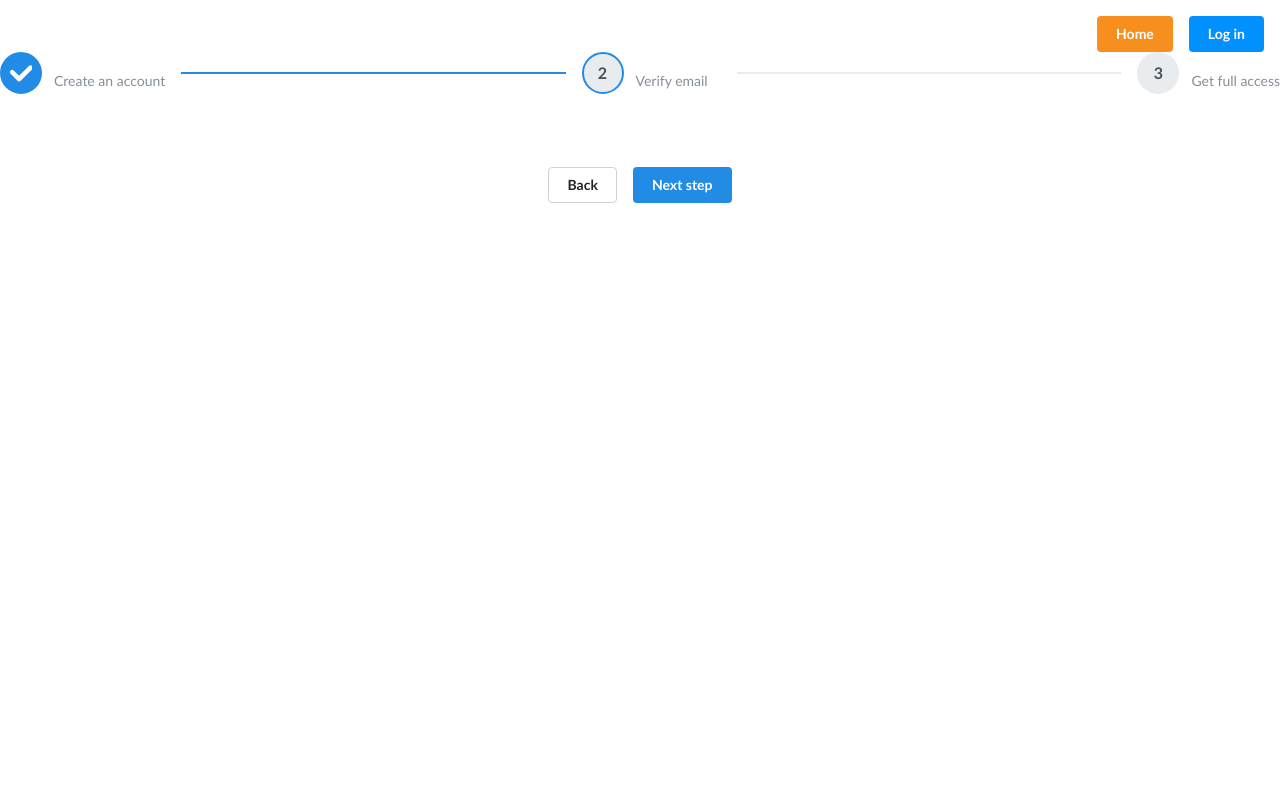
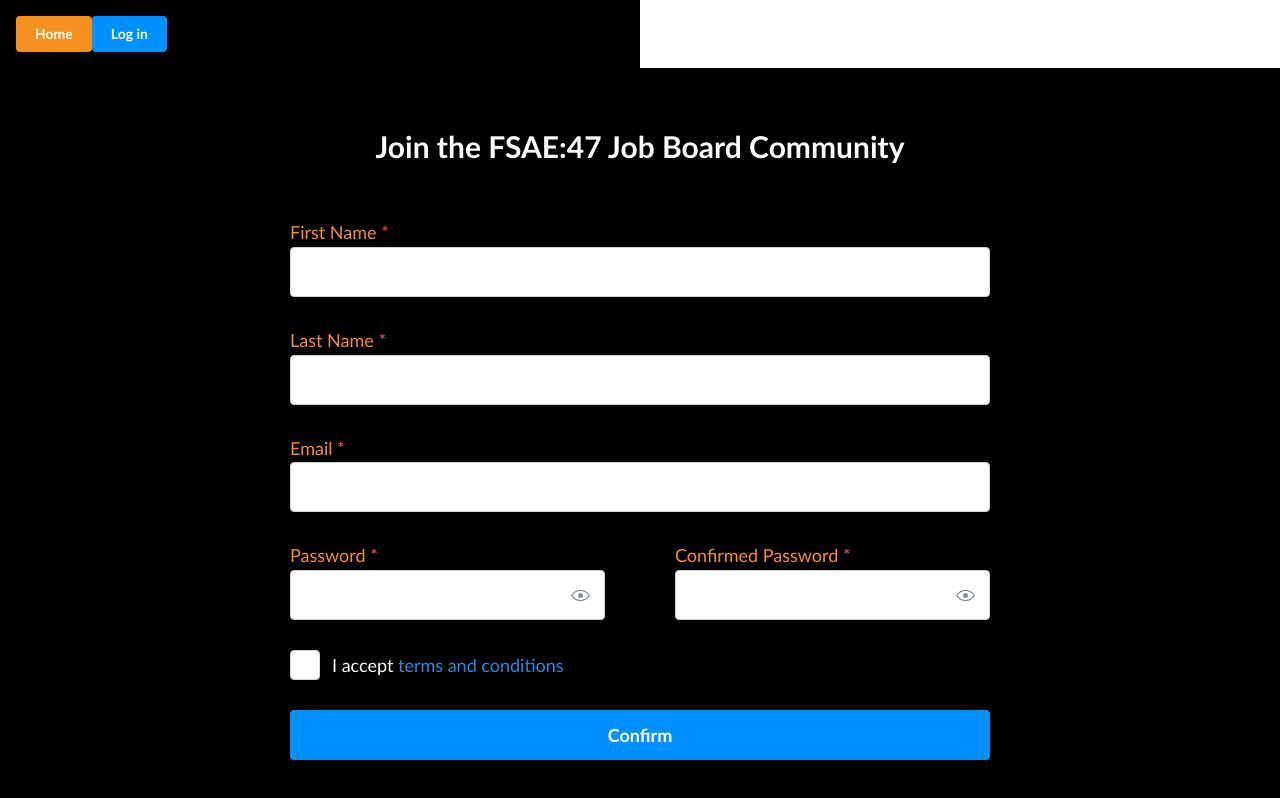
Before and after one commit to UoaWDCC/fsae-jobs-board, a React (Vite) app in the folder web/: page /signup in a window 1280 px wide. Built offline with nearby package versions, Linux system fonts and the light colour scheme.

Commit message:
student signup with modification on styling names

```diff
--- a/web/src/app/components/AuthForms/LoginForm.tsx
+++ b/web/src/app/components/AuthForms/LoginForm.tsx
@@ -12,8 +12,8 @@ import classes from './authform.module.css';
 
 export function LoginForm() {
   return (
-    <Paper className={classes.formContainer} radius={0} p={30}>
-      <div className={classes.form}>
+    <Paper className={classes.loginFormContainer} radius={0} p={30}>
+      <form className={classes.form}>
         <Title order={5} ta="center" mt="md" mb={50}>
           Login
         </Title>
@@ -37,7 +37,7 @@ export function LoginForm() {
             password?
           </Anchor>
         </Text>
-      </div>
+      </form>
     </Paper>
   );
 }
--- a/web/src/app/components/AuthForms/SignupForm.tsx
+++ b/web/src/app/components/AuthForms/SignupForm.tsx
@@ -1,33 +1,75 @@
+import {
+  Anchor,
+  Button,
+  Checkbox,
+  Container,
+  Flex,
+  PasswordInput,
+  Stack,
+  TextInput,
+  Title,
+} from '@mantine/core';
 import { useState } from 'react';
-import { Stepper, Button, Group } from '@mantine/core';
+import classes from './authform.module.css';
 
 const SignupForm = () => {
-  const [active, setActive] = useState(1);
-  const nextStep = () => setActive((current) => (current < 3 ? current + 1 : current));
-  const prevStep = () => setActive((current) => (current > 0 ? current - 1 : current));
+  const [role, setRole] = useState('student');
+  return (
+    <div className={classes.signupFormContainer}>
+      {/* logo */}
+      <Title order={5} ta="center" mt="md" mb={50}>
+        Join the FSAE:47 Job Board Community
+      </Title>
 
-  return (
-    <>
-      <Stepper active={active} onStepClick={setActive} allowNextStepsSelect={false}>
-        <Stepper.Step label="First step" description="Create an account">
-          Step 1 content: Create an account
-        </Stepper.Step>
-        <Stepper.Step label="Second step" description="Verify email">
-          Step 2 content: Verify email
-        </Stepper.Step>
-        <Stepper.Step label="Final step" description="Get full access">
-          Step 3 content: Get full access
-        </Stepper.Step>
-        <Stepper.Completed>Completed, click back button to get to previous step</Stepper.Completed>
-      </Stepper>
-
-      <Group justify="center" mt="xl">
-        <Button variant="default" onClick={prevStep}>
-          Back
-        </Button>
-        <Button onClick={nextStep}>Next step</Button>
-      </Group>
-    </>
+      {role === 'student' && (
+        <form className={classes.form}>
+          <Stack gap={30}>
+            <TextInput
+              label="First Name"
+              size="lg"
+              required
+              classNames={{ label: classes.formLabel }}
+            />
+            <TextInput
+              label="Last Name"
+              size="lg"
+              required
+              classNames={{ label: classes.formLabel }}
+            />
+            <TextInput label="Email" size="lg" required classNames={{ label: classes.formLabel }} />
+            <Flex justify="space-between">
+              <PasswordInput
+                label="Password"
+                size="lg"
+                required
+                classNames={{ label: classes.formLabel, root: classes.horizontalInput }}
+              />
+              <PasswordInput
+                label="Confirmed Password"
+                size="lg"
+                required
+                classNames={{ label: classes.formLabel, root: classes.horizontalInput }}
+              />
+            </Flex>
+            <Checkbox
+              size="lg"
+              label={
+                <>
+                  I accept{' '}
+                  <Anchor href="https://mantine.dev" target="_blank" inherit>
+                    terms and conditions
+                  </Anchor>
+                </>
+              }
+              required
+            />
+            <Button color="var(--mantine-color-customAzureBlue-1)" size="lg">
+              Confirm
+            </Button>
+          </Stack>
+        </form>
+      )}
+    </div>
   );
 };
 
--- a/web/src/app/components/AuthForms/authform.module.css
+++ b/web/src/app/components/AuthForms/authform.module.css
@@ -1,12 +1,4 @@
-.wrapper {
-  min-height: rem(900px);
-  background-size: cover;
-  background-image: url(https://images.unsplash.com/photo-1484242857719-4b9144542727?ixid=MnwxMjA3fDB8MHxwaG90by1wYWdlfHx8fGVufDB8fHx8&auto=format&fit=crop&w=1280&q=800);
-  display: flex;
-  flex-direction: column;
-}
-
-.formContainer {
+.loginFormContainer {
   background-color: black;
   width: 50%;
   height: 100%;
@@ -18,5 +10,23 @@
 
 .form {
   width: 80%;
-  max-width: rem(500px);
+  max-width: rem(700px);
 }
+
+.formLabel {
+  color: var(--mantine-color-customPapayaOrange-1);
+}
+
+.signupFormContainer {
+  width: 100%;
+  height: 100%;
+  background-color: black;
+  display: flex;
+  flex-direction: column;
+  align-items: center;
+  justify-content: center;
+}
+
+.horizontalInput {
+  width: 45%;
+}
--- a/web/src/app/pages/Login.page.tsx
+++ b/web/src/app/pages/Login.page.tsx
@@ -28,7 +28,7 @@ export function Login() {
     navigate(profilePath, { replace: true });
   };
   return (
-    <div className={classes.wrapper}>
+    <div className={`${classes.wrapper} ${classes.loginWrapper}`}>
       {/* Temporary buttons for protected routes testing purpose*/}
       <div className={classes.banner}>
         <NavLink to="/" className={classes.logo}>
--- a/web/src/app/pages/Signup.page.tsx
+++ b/web/src/app/pages/Signup.page.tsx
@@ -1,12 +1,16 @@
 import { Button, Flex, Title } from '@mantine/core';
 import { NavLink } from 'react-router-dom';
 import SignupForm from '../components/AuthForms/SignupForm';
+import classes from './page.module.css';
 
 export function SignUp() {
   return (
     <>
       {/* Temporary buttons for route testing */}
-      <Flex justify="right" gap="md" mt="md" mr="md">
+
+      <div className={classes.wrapper}>
+        {/* Temporary buttons for protected routes testing purpose*/}
+        <div className={classes.banner}>
           <NavLink to="/">
             <Button variant="filled" color="customPapayaOrange">
               Home
@@ -15,8 +19,9 @@ export function SignUp() {
           <NavLink to="/login">
             <Button color="customAzureBlue">Log in</Button>
           </NavLink>
-      </Flex>
+        </div>
         <SignupForm />
+      </div>
     </>
   );
 }
--- a/web/src/app/pages/page.module.css
+++ b/web/src/app/pages/page.module.css
@@ -1,9 +1,12 @@
 .wrapper {
   height: 100vh;
   background-size: cover;
-  background-image: url(https://images.unsplash.com/photo-1484242857719-4b9144542727?ixid=MnwxMjA3fDB8MHxwaG90by1wYWdlfHx8fGVufDB8fHx8&auto=format&fit=crop&w=1280&q=800);
   display: flex;
   flex-direction: column;
+}
+
+.loginWrapper {
+  background-image: url(https://images.unsplash.com/photo-1484242857719-4b9144542727?ixid=MnwxMjA3fDB8MHxwaG90by1wYWdlfHx8fGVufDB8fHx8&auto=format&fit=crop&w=1280&q=800);
 }
 
 .banner {
```
Lines whose indentation alone changed are shown as unchanged.
